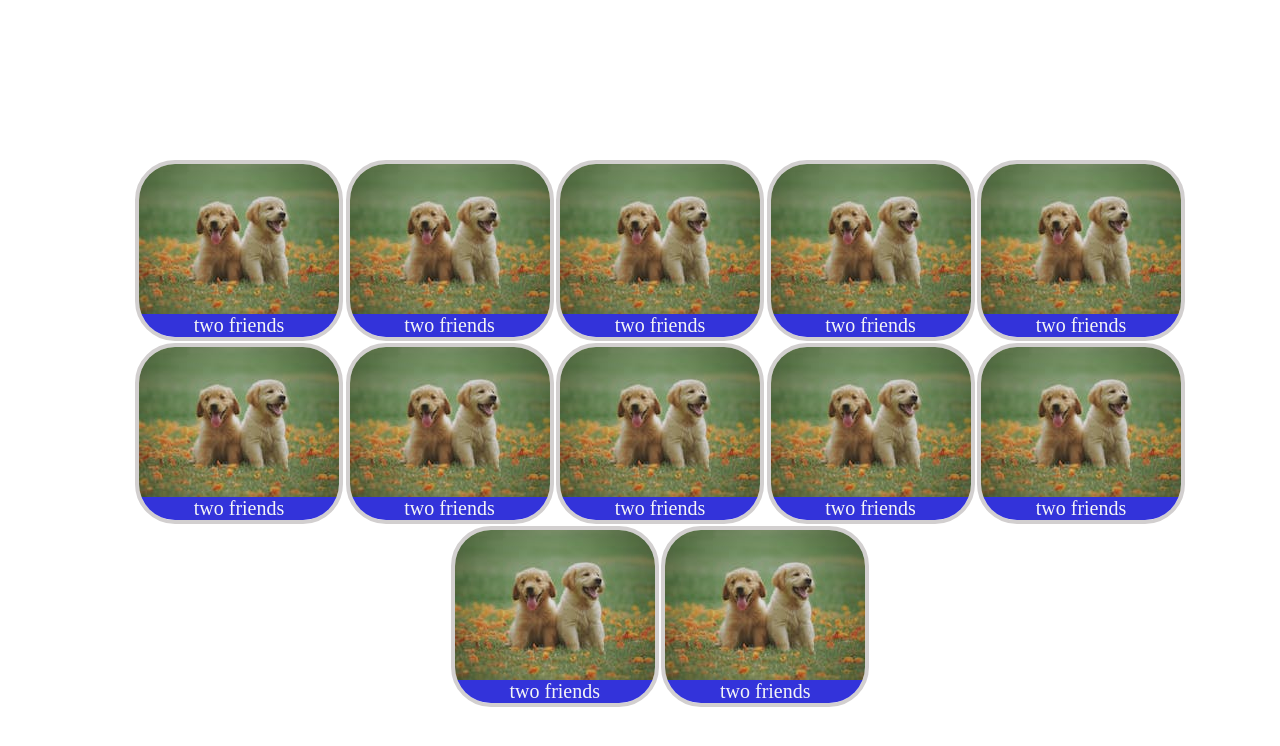
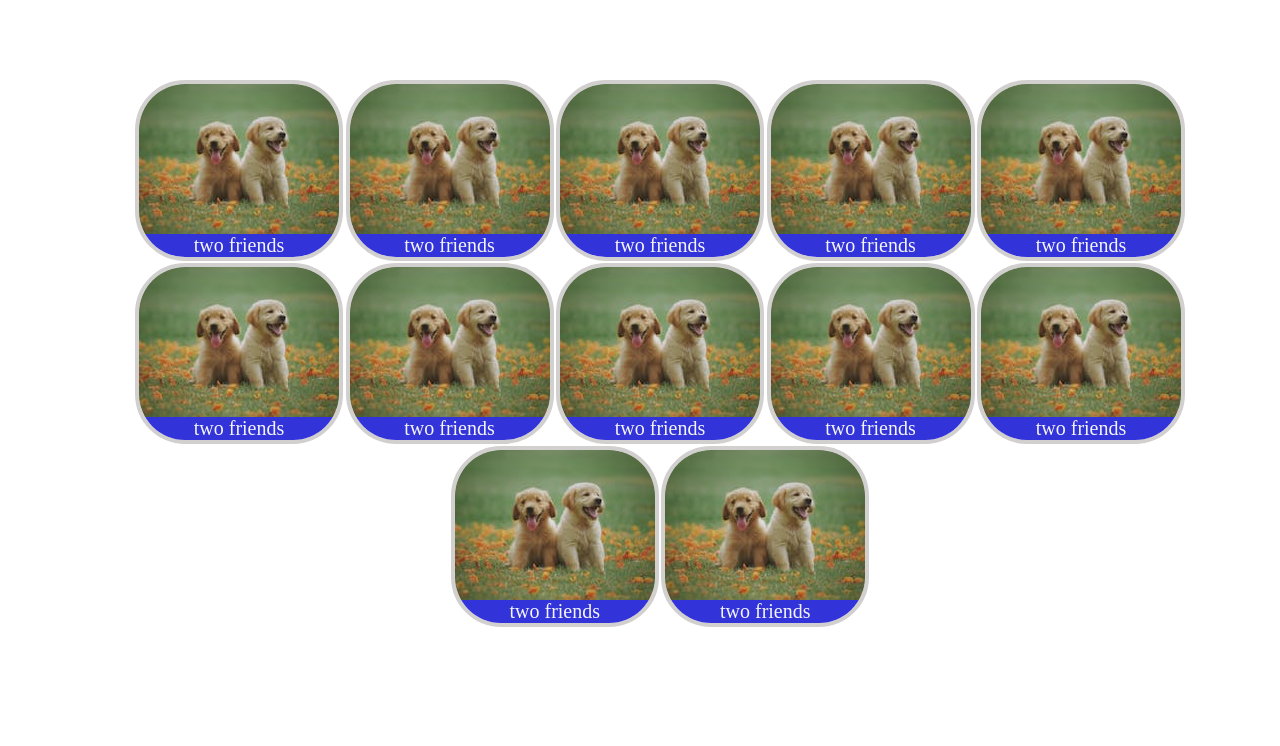
Before and after one commit to BorisRusnakJava60/get-started-git, a plain HTML site: page html-css/HW_3/index.html in a window 1280 px wide. Drawn offline with Linux system fonts and the light colour scheme.

Commit message:
Added HW3 + Solution

```diff
--- a/html-css/HW_3/css/styles.css
+++ b/html-css/HW_3/css/styles.css
@@ -8,7 +8,7 @@ body {
 
 .gallery--item {
     border: 4px solid rgb(210, 207, 207);
-    border-radius: 40px;
+    border-radius: 50px;
     width: 20rem;
     overflow: hidden;
     display: inline-block;
@@ -25,7 +25,7 @@ body {
 
 .gallery {
     list-style: none;
-    margin-top: 20vh;
+    margin-top: 10vh;
 }
 
 .gallery--item_image {
```
